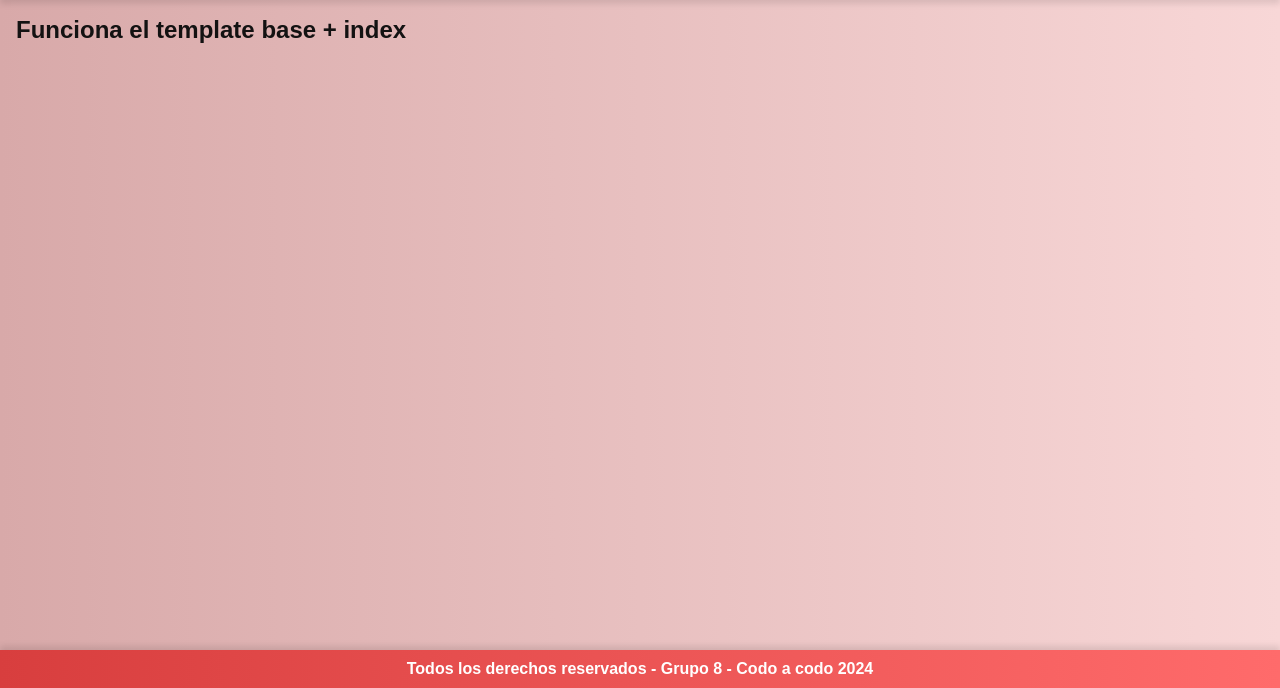
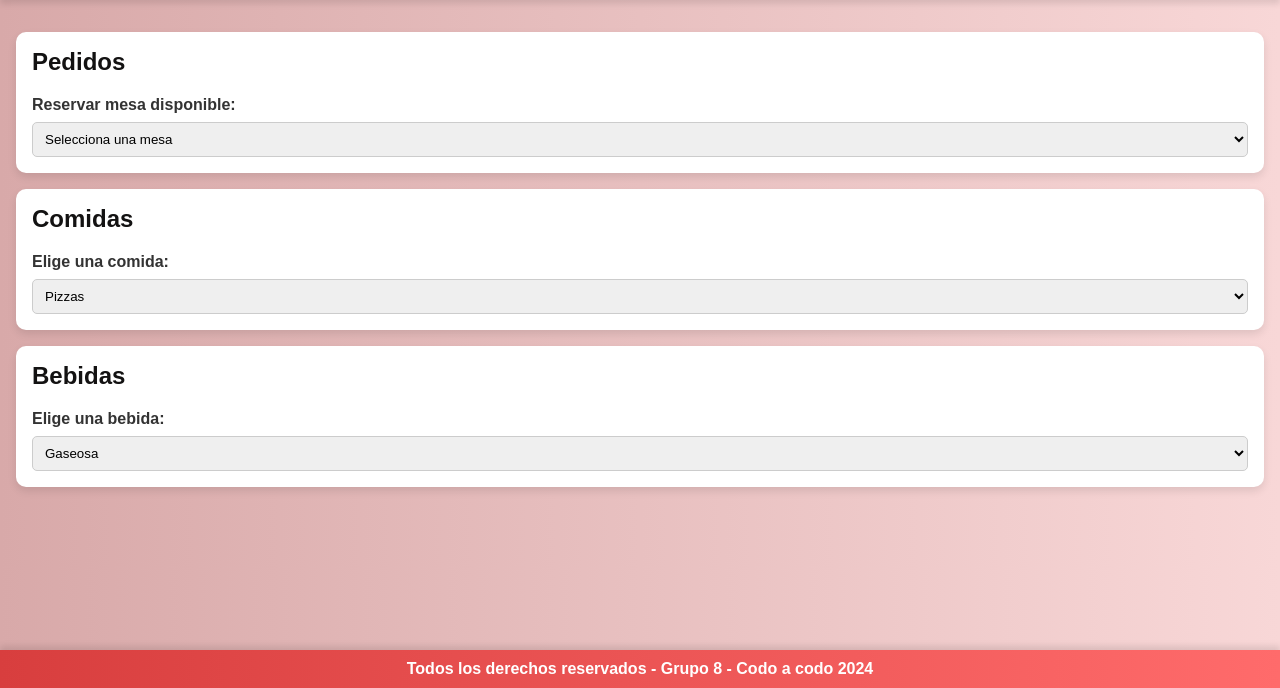
Before and after one commit to GrupoDjango8/Grupo-8, a Django app: template grupo8Trabajo/webGOcho/templates/webGOcho/index.html in a window 1280 px wide. Shown: the part 112-800 px from the top of the page. Run offline with Django 5.2, Linux system fonts and the light colour scheme; the template is opened without the code that fills it, so the values that code supplies are empty; parts of the project's set-up code (start-up, migrations or seed data) failed here and were passed over.

Commit message:
pasé el contenido de main de la prueba another_index a index del proyecto

```diff
--- a/grupo8Trabajo/webGOcho/static/webGOcho/styles/base.css
+++ b/grupo8Trabajo/webGOcho/static/webGOcho/styles/base.css
@@ -16,6 +16,7 @@ header {
 
 main {
     padding: 1rem;
+    margin-bottom: 3rem;
 }
 
 section {
--- a/grupo8Trabajo/webGOcho/templates/webGOcho/index.html
+++ b/grupo8Trabajo/webGOcho/templates/webGOcho/index.html
@@ -7,5 +7,43 @@
 {% endblock %}
 <!--Agregar en main las funcionalidades propias del index-->
 {% block main %}
-    <h2>Funciona el template base + index</h2>
+    <section id="pedidos">
+        <h2>Pedidos</h2>
+        <label for="reservarMesa">Reservar mesa disponible:</label>
+        <select id="reservarMesa" name="reservarMesa" onchange="redirectToForm()">
+            <option value="">Selecciona una mesa</option>
+            <option value="1">Mesa 1</option>
+            <option value="2">Mesa 2</option>
+            <option value="3">Mesa 3</option>
+            <option value="4">Mesa 4</option>
+        </select>
+
+        <script>
+            function redirectToForm() {
+                var select = document.getElementById("reservarMesa");
+                var selectedOption = select.value;
+
+                if (selectedOption) {
+                    window.location.href = "Reservar_Mesa.html";
+                }
+            }
+        </script>
+    </section>
+    <section id="comidas">
+        <h2>Comidas</h2>
+        <label for="tipoComida">Elige una comida:</label>
+        <select id="tipoComida" name="tipoComida">
+            <option value="pizzas">Pizzas</option>
+            <option value="empanadas">Empanadas</option>
+        </select>
+    </section>
+    <section id="bebidas">
+        <h2>Bebidas</h2>
+        <label for="tipoBebida">Elige una bebida:</label>
+        <select id="tipoBebida" name="tipoBebida">
+            <option value="gaseosa">Gaseosa</option>
+            <option value="vino">Vino</option>
+            <option value="cerveza">Cerveza</option>
+        </select>
+    </section>
 {% endblock %}
--- a/grupo8Trabajo/webGOcho/views.py
+++ b/grupo8Trabajo/webGOcho/views.py
@@ -4,3 +4,7 @@ from django.http import HttpResponse
 # Create your views here.
 def index(request):
     return render(request, "webGOcho/index.html")
+
+
+def pedidos(request):
+    pass
```
Also changed, not shown: grupo8Trabajo/webGOcho/templates/webGOcho/registro_usuario.html (added).
